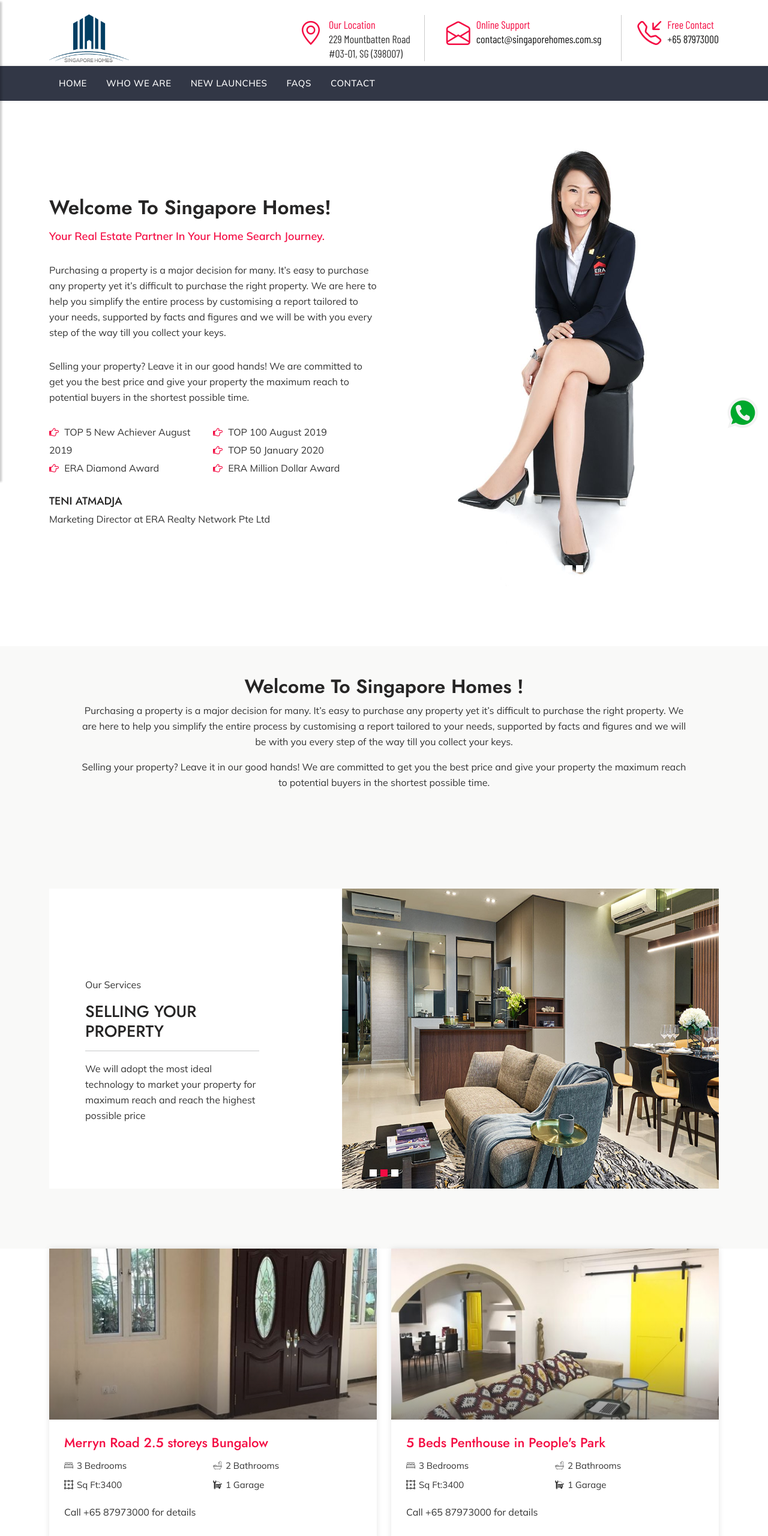
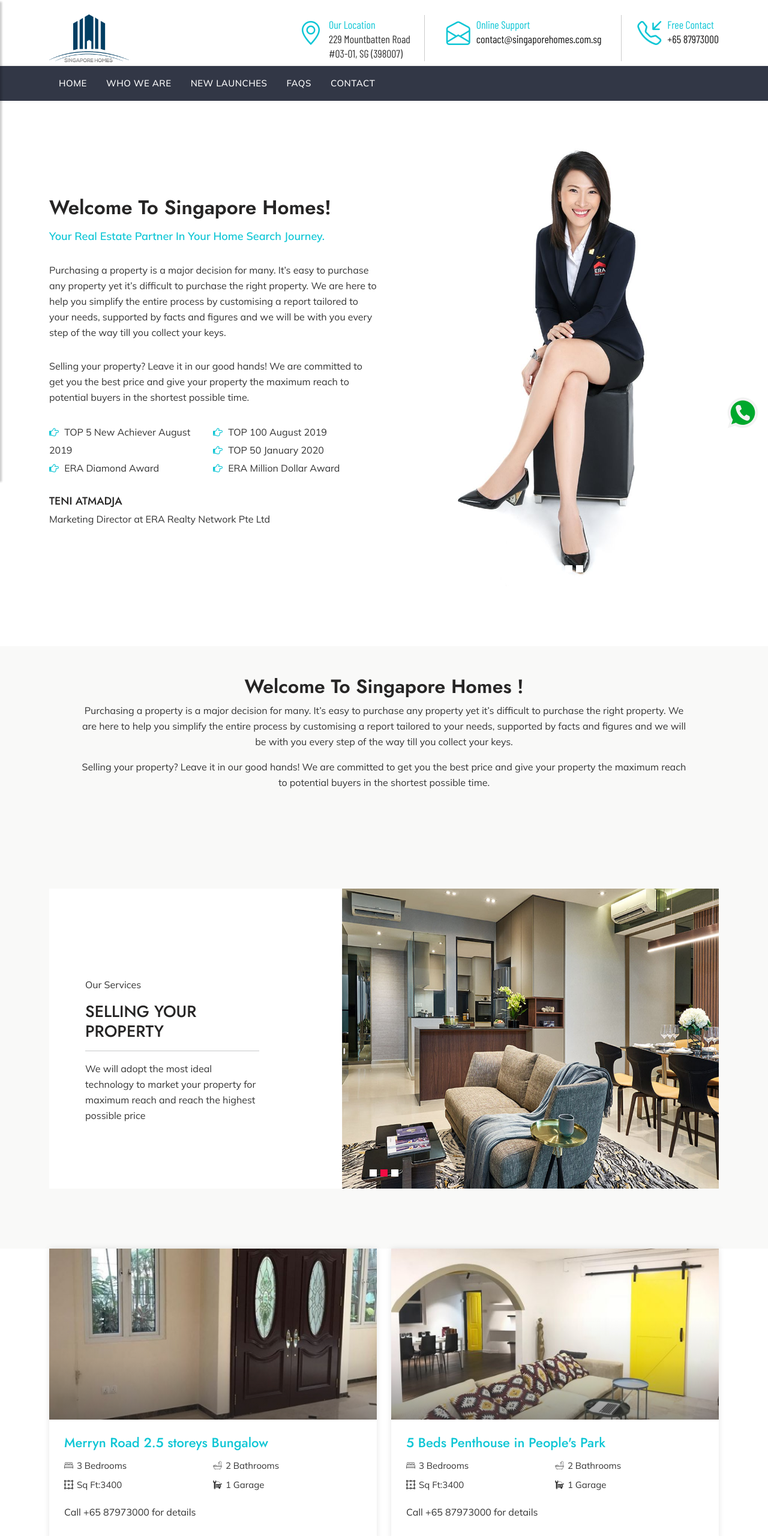
Before and after one commit to skyvis2023/singapore-homes, a plain HTML site: page index.html in a window 1280 px wide. Shown: the top 2560 px of the page at 60% size. Drawn offline with nearby package versions, Linux system fonts and the light colour scheme; a web font is replaced by a local one.

Commit message:
change main color to blue

```diff
--- a/css/skins/default.css
+++ b/css/skins/default.css
@@ -62,7 +62,7 @@
 }
 
 .subscribe-box-2 .form-inline .btn{
-    background: #f40c43;
+    background: #0ec6d5;
 }
 
 .compare-properties h3 a:hover{
@@ -130,7 +130,7 @@ input[type=checkbox]:checked + label:before {
 }
 
 .main-title-2 p {
-    color: #f40c43;
+    color: #0ec6d5;
 }
 
 .blog-3 h3 a:hover{
@@ -138,7 +138,7 @@ input[type=checkbox]:checked + label:before {
 }
 
 .subscribe-box-2 .form-inline .btn{
-    background: #f40c43;
+    background: #0ec6d5;
 }
 
 .blog-3:hover .date{
@@ -509,7 +509,7 @@ blockquote {
 }
 
 .btn-4 {
-    background: #f40c43;
+    background: #0ec6d5;
 }
 
 .btn-1{
@@ -548,7 +548,7 @@ blockquote {
 }
 
 .property-box .detail .title a {
-    color: #f40c43;
+    color: #0ec6d5;
 }
 
 .login-section .form-section input[type=checkbox]:checked + label:before {
@@ -787,7 +787,7 @@ li.active.btn.filtr-button.filtr {
 }
 
 .about-text ul li i {
-    color: #f40c43;
+    color: #0ec6d5;
 }
 
 .breadcrumbs li a:hover {
@@ -989,11 +989,11 @@ li.active.btn.filtr-button.filtr {
 }
 
 .top-header-3 .top-header-inner .top-contact-item i {
-    color: #f40c43;
+    color: #0ec6d5;
 }
 
 .top-header-3 .top-header-inner .top-contact-item p {
-    color: #f40c43;
+    color: #0ec6d5;
 }
 
 /** Main header **/
```
